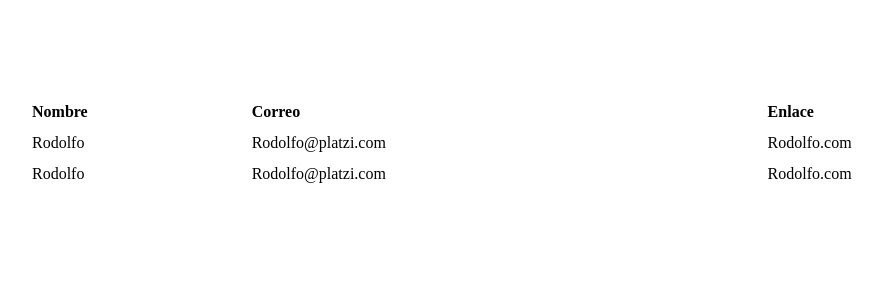
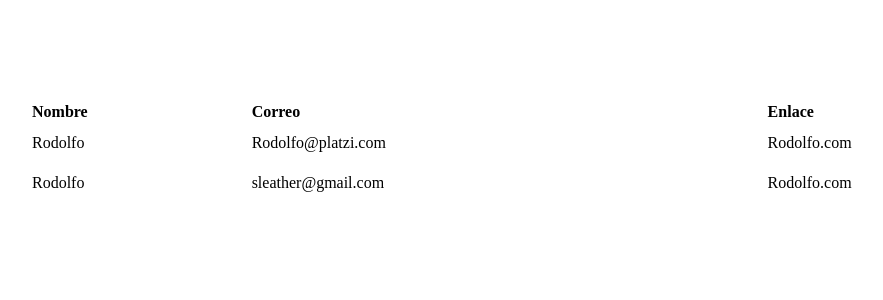
Before and after one commit to sleatherv/react_blog, a React (Create React App) app: page / in a window 1280 px wide. Shown: the top 300 px of the page, without its empty margins (79-962 px from the left). Built offline with nearby package versions, Linux system fonts and the light colour scheme.

Commit message:
First commit

```diff
--- a/src/components/App.js
+++ b/src/components/App.js
@@ -19,7 +19,7 @@ const App = () => {
                 Rodolfo
 			</td>
             <td>
-                Rodolfo@platzi.com
+                sleather@gmail.com
 			</td>
             <td>
                 Rodolfo.com
--- a/src/index.css
+++ b/src/index.css
@@ -9,4 +9,5 @@
 
 .tabla td {
     padding-top: 10px;
+    padding-bottom: 10px;
 }
```
Also changed, not shown: 1 other file (tests, documents, lock files or other folders).
